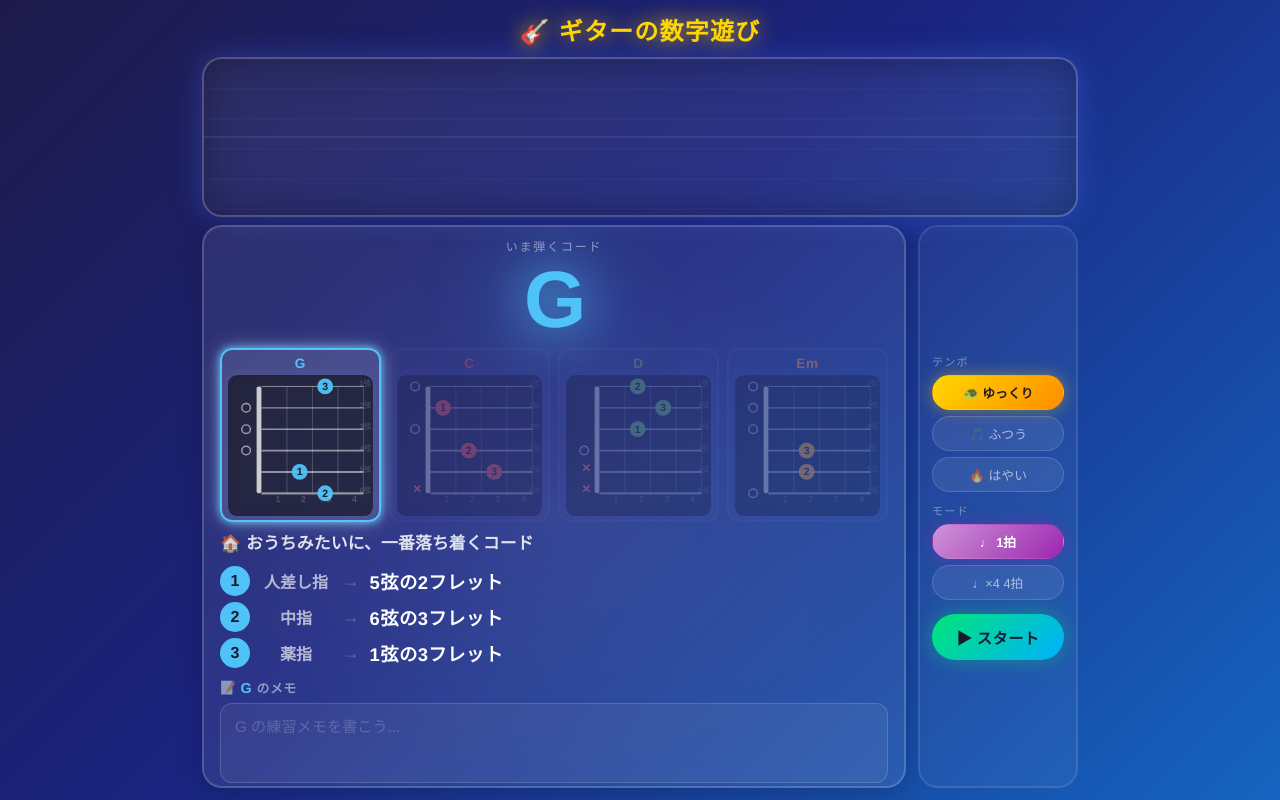
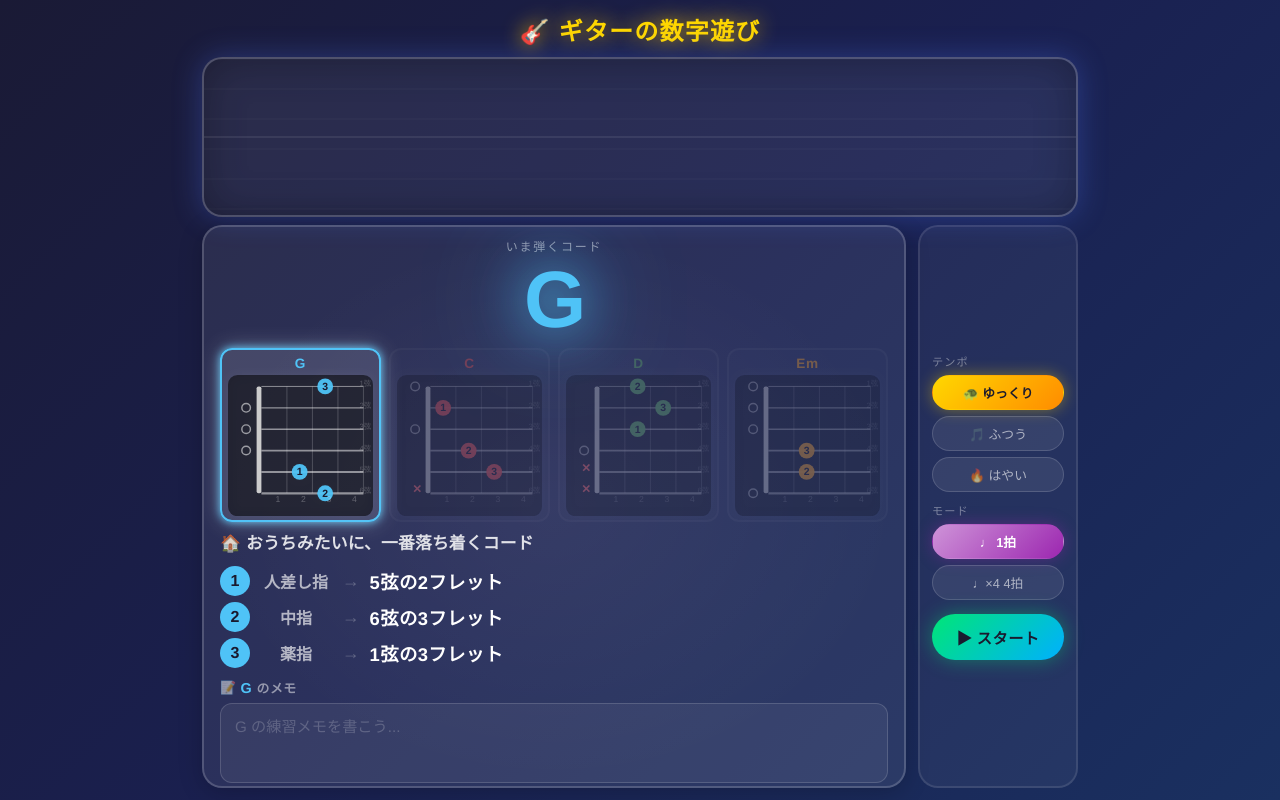
Before and after one commit to chihaya0113/PBL-2026, a Flask app: page / in a window 1280 px wide. Run offline with Flask 3, Linux system fonts and the light colour scheme.

Commit message:
Tone down background and flash effect

```diff
--- a/static/style.css
+++ b/static/style.css
@@ -6,7 +6,7 @@
 }
 
 body {
-  background: linear-gradient(135deg, #1e1b4b 0%, #1a237e 45%, #1565c0 100%);
+  background: linear-gradient(135deg, #1a1a35 0%, #1a2050 50%, #1a3060 100%);
   min-height: 100vh;
   font-family: 'Helvetica Neue', Arial, sans-serif;
   color: #fff;
@@ -82,7 +82,7 @@ header h1 {
 }
 
 @keyframes flash-fade {
-  0%   { opacity: 0.45; }
+  0%   { opacity: 0.18; }
   100% { opacity: 0; }
 }
 
```
